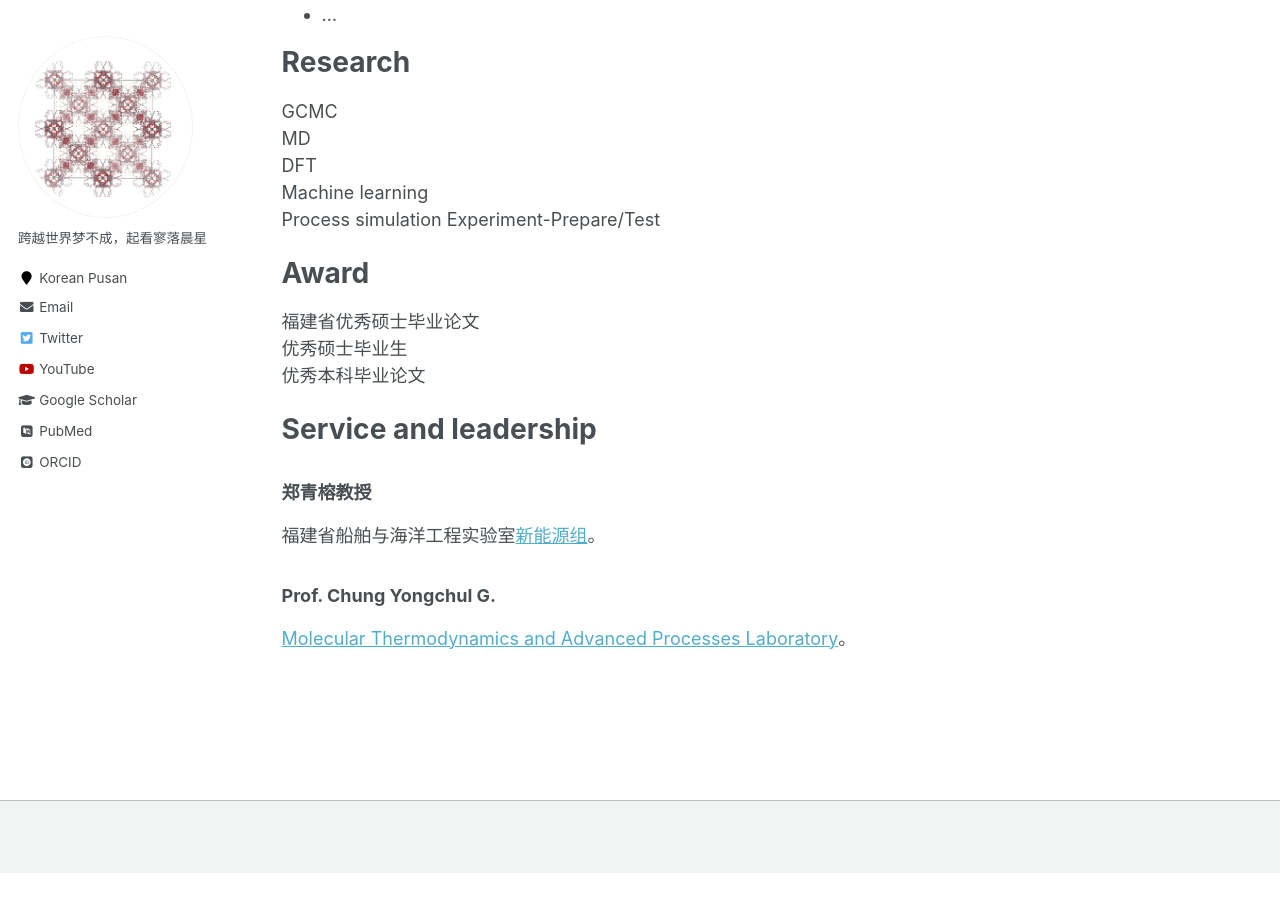
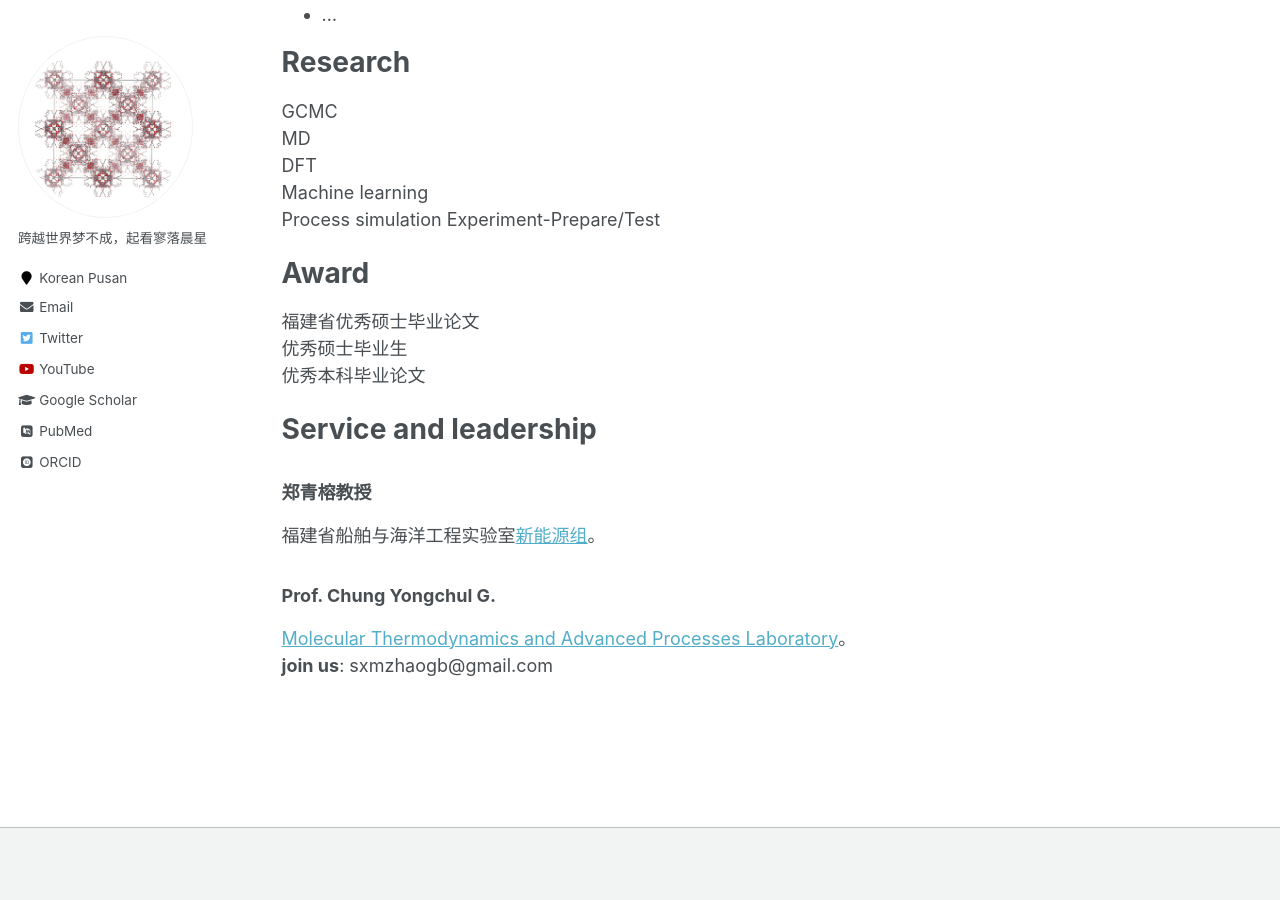
Before and after one commit to sxm13/ZGBshenxiaomoCV.github.io, a Jekyll site: the page built from _pages/cv.md, in a window 1280 px wide and 900 px high, scrolled down 1735 px. Built offline with Jekyll 4.4.1, drawn with Linux system fonts in a browser that asks for light colours; some web fonts are replaced; before the commit the page ends 2608 px from its top, so only the background shows below that.

Commit message:
Update cv.md

```diff
--- a/_pages/cv.md
+++ b/_pages/cv.md
@@ -78,3 +78,4 @@ Service and leadership
 
 ### Prof. Chung Yongchul G.
 [Molecular Thermodynamics and Advanced Processes Laboratory](https://cmcp-group.github.io/ "2")。
+**join us**: sxmzhaogb@gmail.com
```
